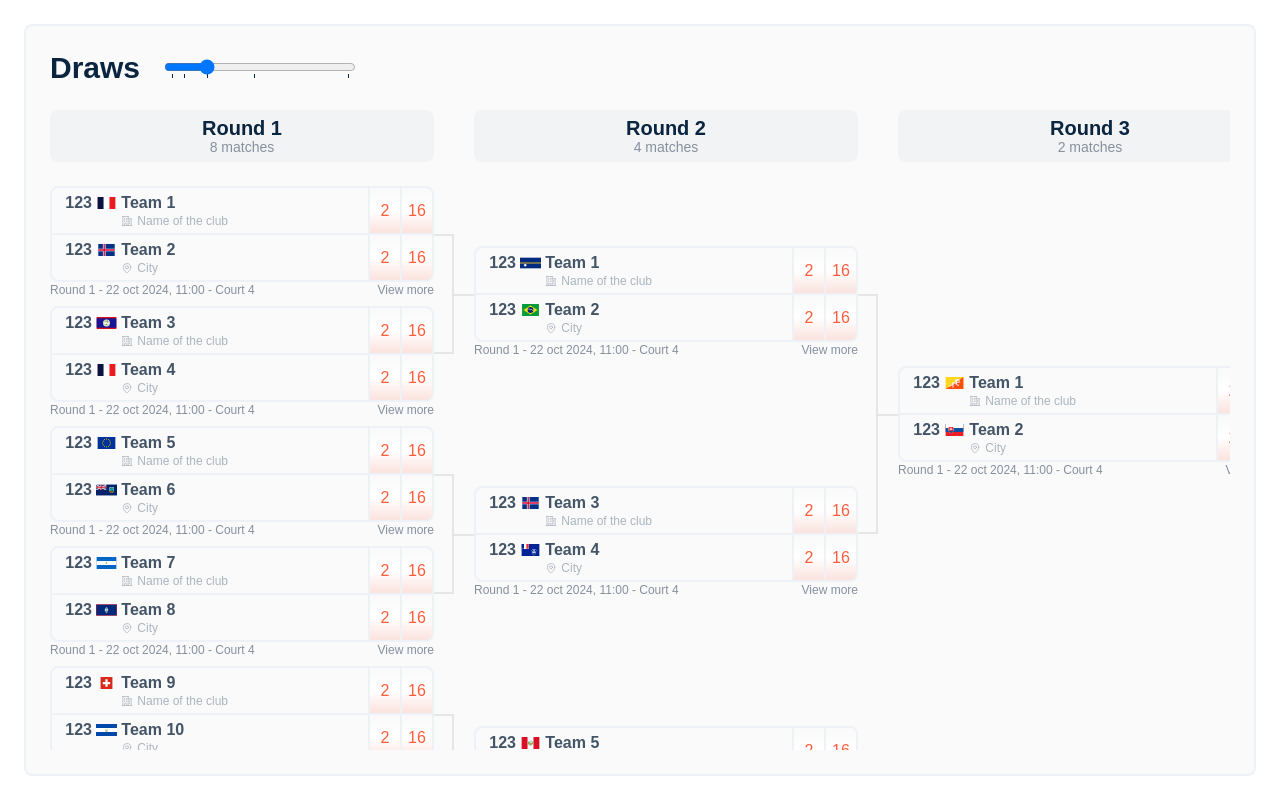
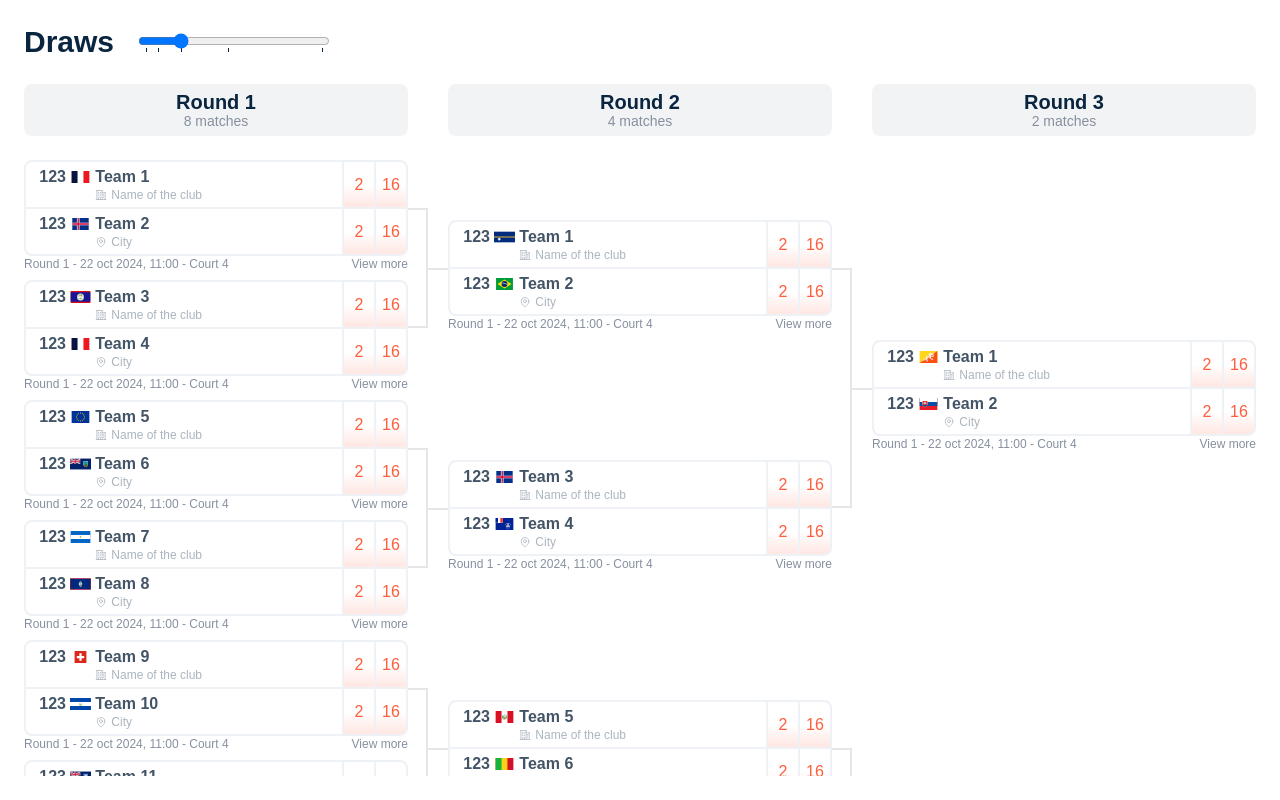
Before and after one commit to birzgalisn/bracket, a Next.js app: page / in a window 1280 px wide. Built offline with nearby package versions, Linux system fonts and the light colour scheme.

Commit message:
feat: remove main layout border

```diff
--- a/app/page.tsx
+++ b/app/page.tsx
@@ -12,7 +12,6 @@ export default function Home() {
 
   return (
     <main className="flex h-dvh flex-col bg-white p-6">
-      <div className="flex h-full w-full flex-col rounded-lg border-2 border-[#eef2f6] bg-[#fafafa] p-6">
       <h1 className="mb-6 flex gap-6 text-3xl font-semibold text-[#0a2540]">
         Draws
         <SizeSlider
@@ -83,7 +82,6 @@ export default function Home() {
           </Bracket.Round>
         ))}
       </Bracket>
-      </div>
     </main>
   );
 }
```
Lines whose indentation alone changed are shown as unchanged.
